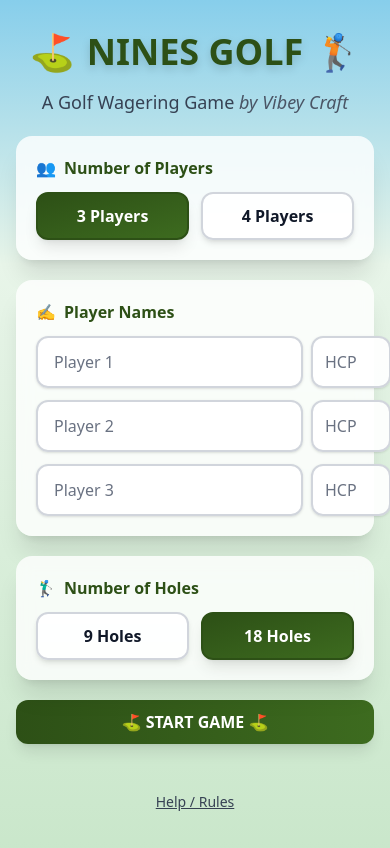
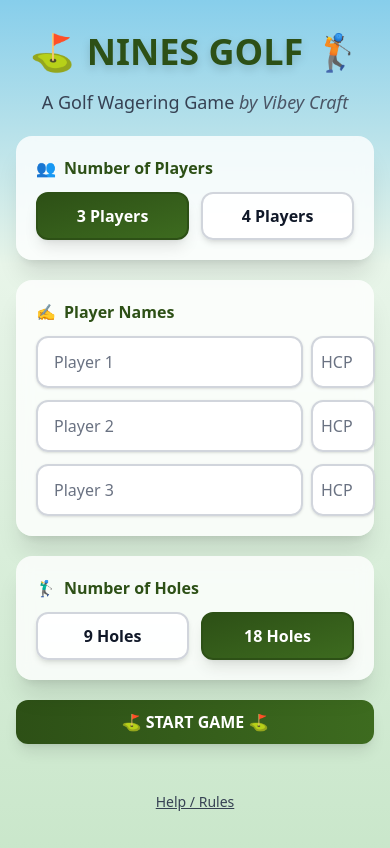
Before and after one commit to edtremsaga/vibey-nines, a Next.js app: page / in a window 390 px wide. Shown: the top 848 px of the page. Built offline with nearby package versions, Linux system fonts and the light colour scheme.

Commit message:
Further reduce HCP field width to w-16 and reduce padding for better mobile layout

```diff
--- a/components/SetupScreen.tsx
+++ b/components/SetupScreen.tsx
@@ -266,7 +266,7 @@ export default function SetupScreen({ onStartGame, onViewRules }: SetupScreenPro
                       }
                     }}
                     placeholder="HCP"
-                    className={`flex-shrink-0 w-20 rounded-xl border-2 px-3 py-3 text-base leading-normal min-h-[48px] shadow-sm focus:outline-none focus:ring-2 focus:ring-[#2d5016]/50 ${
+                    className={`flex-shrink-0 w-16 rounded-xl border-2 px-2 py-3 text-base leading-normal min-h-[48px] shadow-sm focus:outline-none focus:ring-2 focus:ring-[#2d5016]/50 ${
                       handicapErrors[index]
                         ? "border-red-500 bg-red-50 dark:border-red-600 dark:bg-red-900/20"
                         : "border-gray-300 bg-white/90 dark:border-gray-600 dark:bg-gray-700/90"
```
